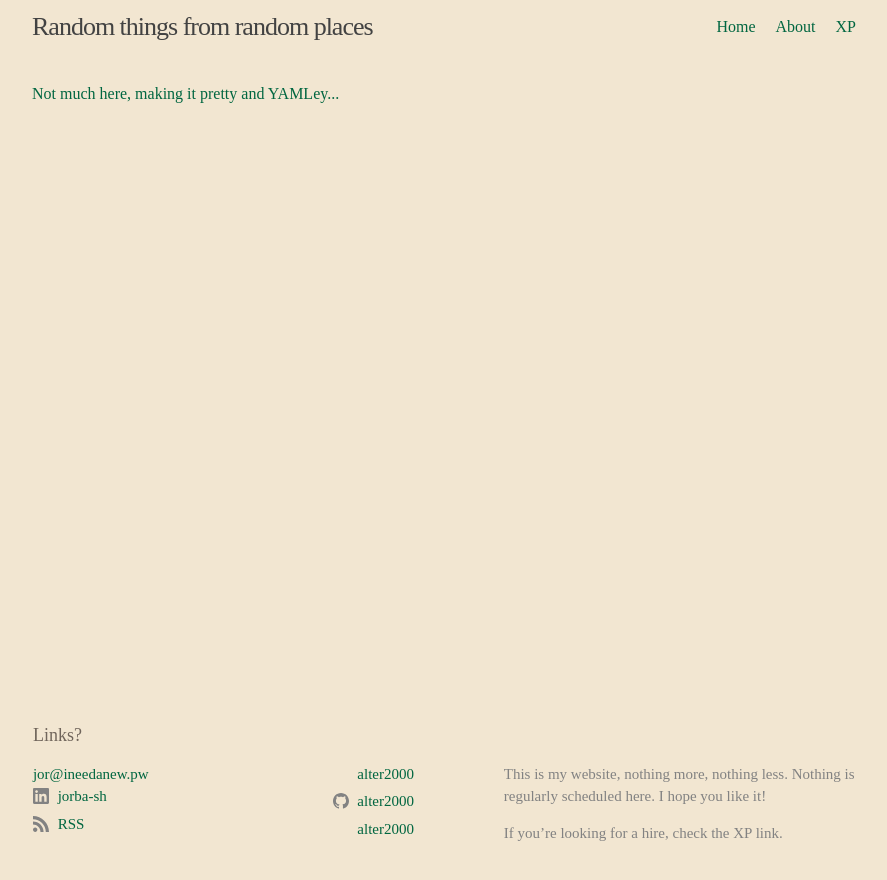
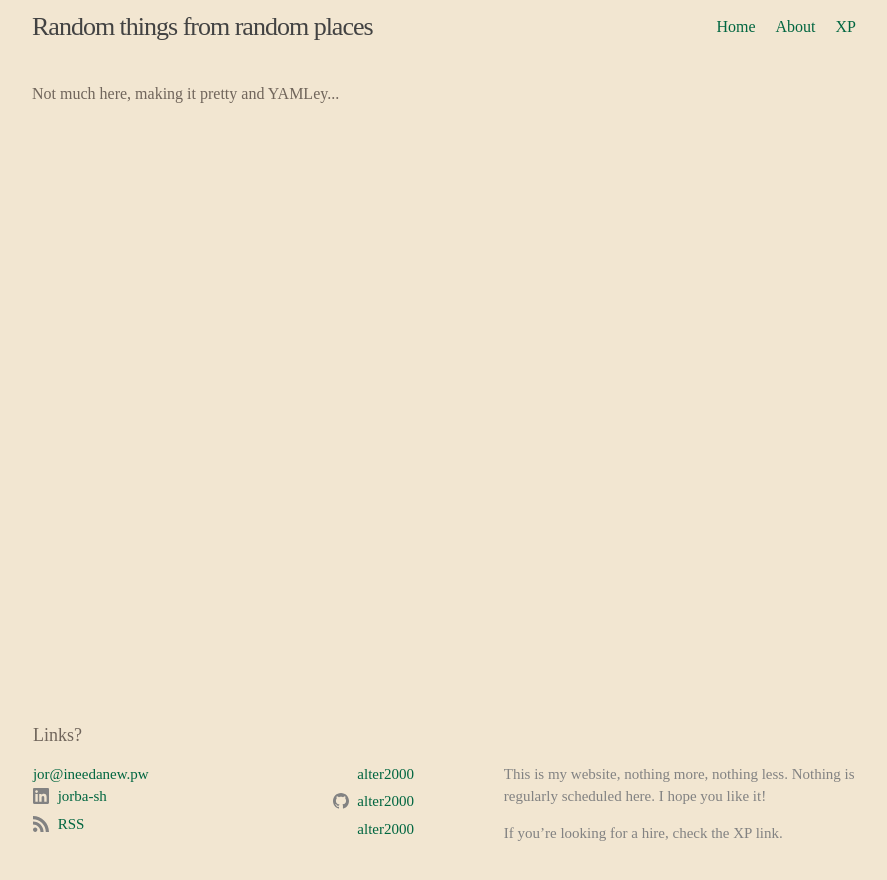
Before and after one commit to alter2000/alter2000.github.io, a Jekyll site: the page built from portfolio.html, in a window 1280 px wide. Shown: the top 880 px of the page, without its empty margins (186-1073 px from the left). Built offline with Jekyll 4.4.1, drawn with Linux system fonts in a browser that asks for light colours.

```diff
--- a/portfolio.html
+++ b/portfolio.html
@@ -2,4 +2,4 @@
 layout: default
 ---
 
-<a>Not much here, making it pretty and YAMLey...</a>
+<p>Not much here, making it pretty and YAMLey...</p>
```
